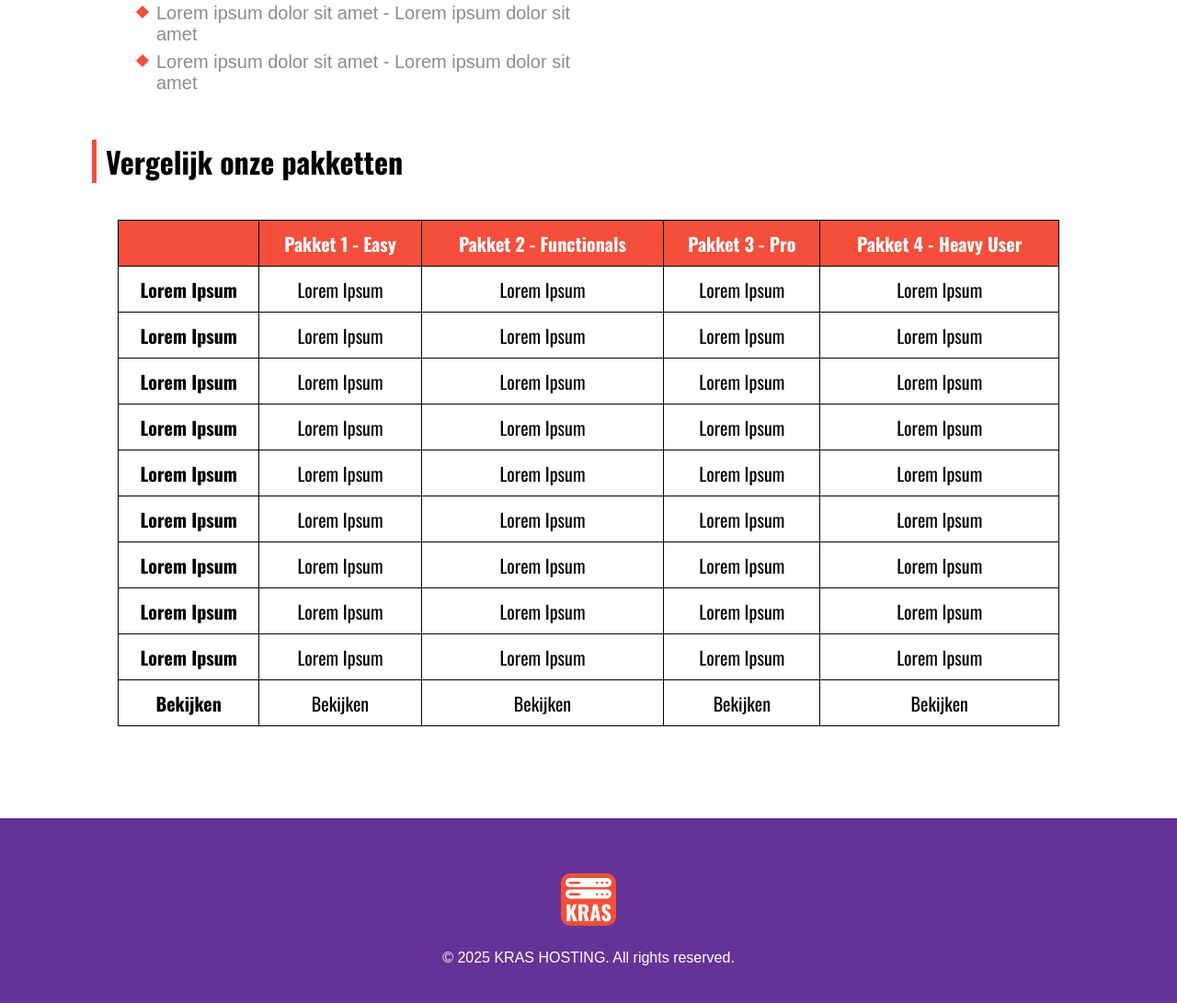
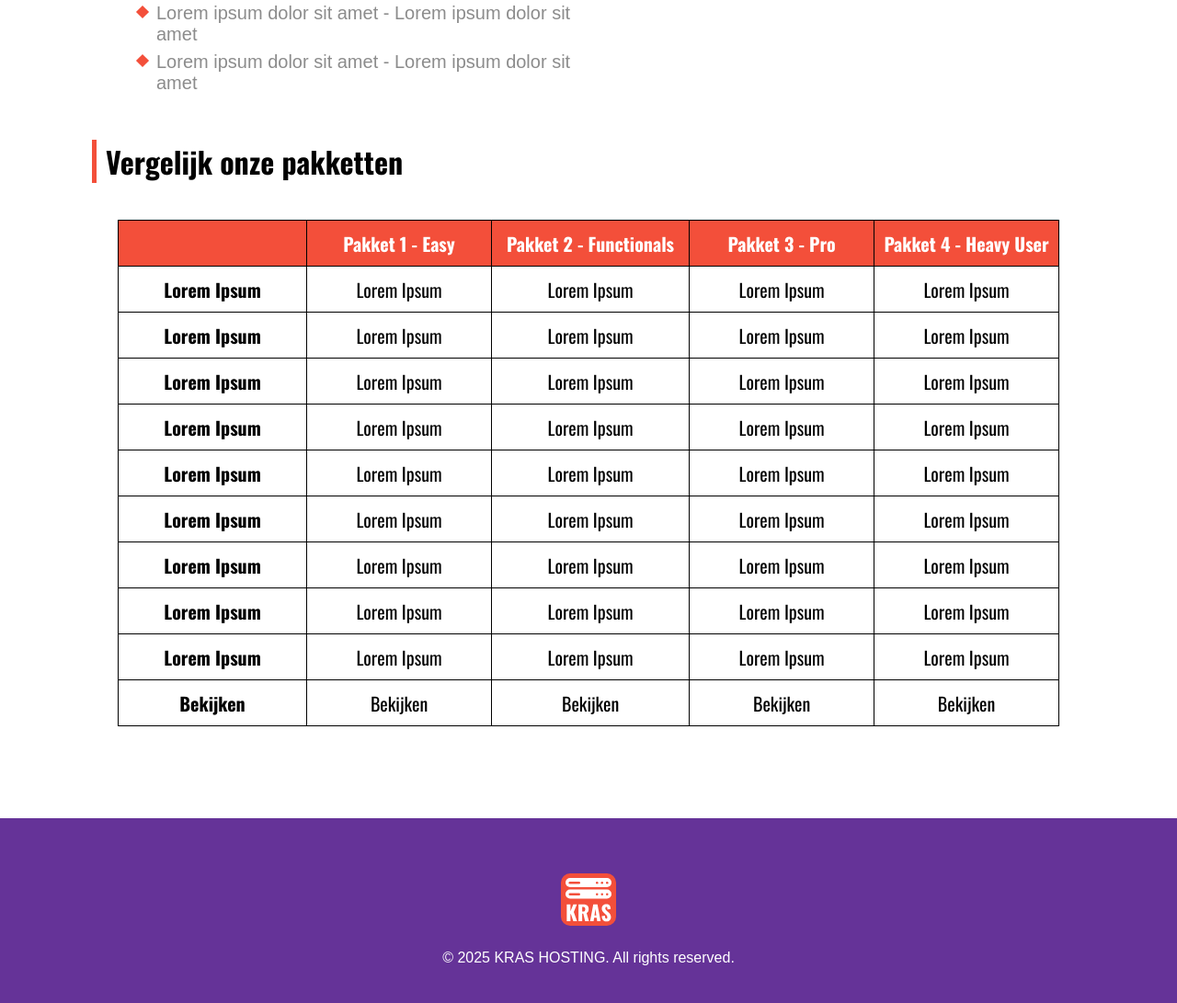
Before and after one commit to Yonder-ICT-Mediatechnologie/p3-krashosting-team-6, a PHP site: page /pages/detailpaginaPro.html in a window 1280 px wide. Shown: the part 1668-2759 px from the top of the page at 92% size. Run offline with PHP 8.4, Linux system fonts and the light colour scheme; some web fonts are replaced.

Commit message:
Tabel verbeterd met linkjes en css verbeterd

```diff
--- a/css/style.css
+++ b/css/style.css
@@ -480,6 +480,7 @@ ul{
 
 .tableCell{
     border: 1px solid black;
+    width: 316px;
 }
 
 .tableHeaderCell{
@@ -606,3 +607,8 @@ ul{
     text-decoration: none;
     transform: scale(1.1);
 }
+
+.view{
+    color: black;
+    font-size: 20px;
+}
--- a/pages/detailpaginaPro.html
+++ b/pages/detailpaginaPro.html
@@ -149,10 +149,10 @@
           </tr>
           <tr class="tableRow">
             <td class="tableCell" id="colOne">Bekijken</td>
-            <td class="tableCell">Bekijken</td>
-            <td class="tableCell">Bekijken</td>
-            <td class="tableCell">Bekijken</td>
-            <td class="tableCell">Bekijken</td>
+            <td class="tableCell"><a href="detailpaginaEasy.html" class="view">Bekijken</a></td>
+            <td class="tableCell"><a href="detailpaginaFunctionals.html" class="view">Bekijken</a></td>
+            <td class="tableCell"><a href="detailpaginaPro.html" class="view">Bekijken</a></td>
+            <td class="tableCell"><a href="detailpaginaHeavy.html" class="view">Bekijken</a></td>
           </tr>
         </tbody>
       </table>
```
Also changed, not shown: pages/detailpaginaEasy.html (+4 -4 lines), pages/detailpaginaFunctionals.html (+4 -4 lines), pages/detailpaginaHeavy.html (+4 -4 lines).
